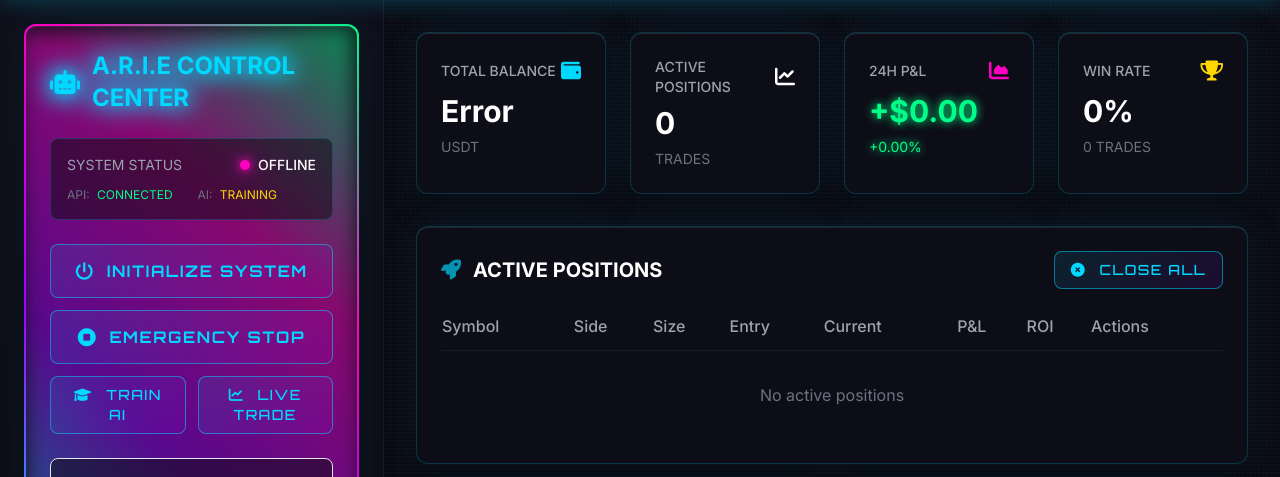
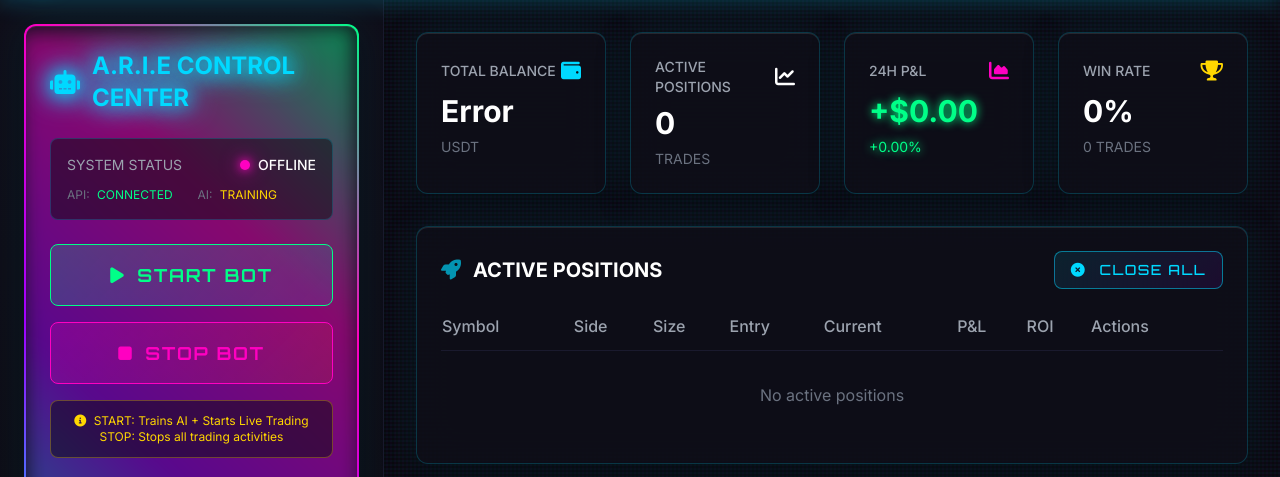
Before and after one commit to MarcelCryptoAI/ProjectX, a Flask app: page / in a window 1280 px wide. Shown: the part 72-549 px from the top of the page. Run offline with Flask 3, Linux system fonts and the light colour scheme; some libraries are stand-ins or nearby versions.

Commit message:
Simplify control interface to START and STOP buttons only
- Replace confusing "Initialize", "Train AI", "Live Trade" buttons
- Add single "START BOT" button (green) - trains AI + starts live trading
- Add single "STOP BOT" button (red) - stops all activities
- Add clear explanation: START = Train + Trade, STOP = Stop everything
- Improve user experience with loading states and status messages
- Remove complexity - user requested just start/stop functionality

Now users get exactly what they want: simple START and STOP control\!

🤖 Generated with [Claude Code](https://claude.ai/code)

Co-Authored-By: Claude <noreply@anthropic.com>

```diff
--- a/templates/dashboard.html
+++ b/templates/dashboard.html
@@ -347,24 +347,23 @@
                     </div>
 
                     <!-- Control Buttons -->
-                    <div class="space-y-3">
-                        <button class="w-full cyber-button py-3 px-6 rounded-lg flex items-center justify-center group" onclick="startEverything()" id="startBtn">
-                            <i class="fas fa-power-off mr-3 text-lg group-hover:animate-pulse"></i>
-                            <span class="font-bold">INITIALIZE SYSTEM</span>
+                    <div class="space-y-4">
+                        <button class="w-full cyber-button py-4 px-6 rounded-lg flex items-center justify-center group" onclick="startBot()" id="startBtn" style="background: linear-gradient(135deg, rgba(0, 255, 136, 0.2), rgba(0, 217, 255, 0.1)); border-color: #00FF88; color: #00FF88;">
+                            <i class="fas fa-play mr-3 text-lg group-hover:animate-pulse"></i>
+                            <span class="font-bold text-lg">START BOT</span>
                         </button>
 
-                        <button class="w-full cyber-button py-3 px-6 rounded-lg flex items-center justify-center group" onclick="stopEverything()" id="stopBtn">
-                            <i class="fas fa-stop-circle mr-3 text-lg"></i>
-                            <span class="font-bold">EMERGENCY STOP</span>
+                        <button class="w-full cyber-button py-4 px-6 rounded-lg flex items-center justify-center group" onclick="stopBot()" id="stopBtn" style="background: linear-gradient(135deg, rgba(255, 0, 193, 0.2), rgba(255, 107, 0, 0.1)); border-color: #FF00C1; color: #FF00C1;">
+                            <i class="fas fa-stop mr-3 text-lg group-hover:animate-pulse"></i>
+                            <span class="font-bold text-lg">STOP BOT</span>
                         </button>
 
-                        <div class="grid grid-cols-2 gap-3">
-                            <button class="cyber-button py-2 px-4 rounded-lg text-sm" onclick="startTraining()">
-                                <i class="fas fa-graduation-cap mr-2"></i> TRAIN AI
-                            </button>
-                            <button class="cyber-button py-2 px-4 rounded-lg text-sm" onclick="enableTrading()">
-                                <i class="fas fa-chart-line mr-2"></i> LIVE TRADE
-                            </button>
+                        <div class="mt-4 p-3 bg-dark-bg/50 rounded-lg border border-neon-yellow/30">
+                            <div class="text-xs text-neon-yellow text-center">
+                                <i class="fas fa-info-circle mr-1"></i>
+                                START: Trains AI + Starts Live Trading<br>
+                                STOP: Stops all trading activities
+                            </div>
                         </div>
                     </div>
 
@@ -934,64 +933,74 @@
             }
         }
 
-        // Control functions
-        function startEverything() {
-            fetch('/api/start_all', { method: 'POST' })
-                .then(response => response.json())
-                .then(data => {
-                    if (data.success) {
-                        addConsoleMessage('SUCCESS', 'System initialization complete');
-                        updateTradingStatus();
-                    } else {
-                        addConsoleMessage('ERROR', data.message || 'Failed to start system');
-                    }
-                })
-                .catch(error => {
-                    addConsoleMessage('ERROR', `System error: ${error.message}`);
-                });
-        }
+        // Simplified Control functions
+        function startBot() {
+            addConsoleMessage('INFO', 'Starting A.R.I.E trading bot...');
 
-        function stopEverything() {
-            fetch('/api/stop_all', { method: 'POST' })
-                .then(response => response.json())
-                .then(data => {
-                    if (data.success) {
-                        addConsoleMessage('WARNING', 'System shutdown complete');
-                        updateTradingStatus();
-                    }
-                })
-                .catch(error => {
-                    addConsoleMessage('ERROR', `Shutdown error: ${error.message}`);
-                });
-        }
+            // Disable button while starting
+            const startBtn = document.getElementById('startBtn');
+            startBtn.disabled = true;
+            startBtn.innerHTML = '<i class="fas fa-spinner fa-spin mr-3"></i><span class="font-bold text-lg">STARTING...</span>';
 
-        function startTraining() {
+            // First start training
             fetch('/api/start_training', { method: 'POST' })
                 .then(response => response.json())
                 .then(data => {
                     if (data.success) {
-                        addConsoleMessage('SUCCESS', 'AI training initiated');
+                        addConsoleMessage('SUCCESS', 'AI training started - analyzing market data');
+
+                        // Then enable live trading
+                        return fetch('/api/enable_trading', { method: 'POST' });
                     } else {
-                        addConsoleMessage('ERROR', data.message || 'Failed to start training');
+                        throw new Error(data.message || 'Failed to start training');
                     }
                 })
-                .catch(error => {
-                    addConsoleMessage('ERROR', `Training error: ${error.message}`);
-                });
-        }
-
-        function enableTrading() {
-            fetch('/api/enable_trading', { method: 'POST' })
                 .then(response => response.json())
                 .then(data => {
                     if (data.success) {
-                        addConsoleMessage('SUCCESS', 'Live trading enabled - REAL MONEY MODE');
+                        addConsoleMessage('SUCCESS', '🚀 BOT STARTED - Live trading enabled with real money');
+                        addConsoleMessage('WARNING', '⚠️ REAL MONEY MODE ACTIVE - Monitor positions carefully');
                     } else {
                         addConsoleMessage('ERROR', data.message || 'Failed to enable trading');
                     }
                 })
                 .catch(error => {
-                    addConsoleMessage('ERROR', `Trading error: ${error.message}`);
+                    addConsoleMessage('ERROR', `Bot startup failed: ${error.message}`);
+                })
+                .finally(() => {
+                    // Re-enable button
+                    startBtn.disabled = false;
+                    startBtn.innerHTML = '<i class="fas fa-play mr-3 text-lg group-hover:animate-pulse"></i><span class="font-bold text-lg">START BOT</span>';
+                    updateTradingStatus();
+                });
+        }
+
+        function stopBot() {
+            addConsoleMessage('WARNING', 'Stopping A.R.I.E trading bot...');
+
+            // Disable button while stopping
+            const stopBtn = document.getElementById('stopBtn');
+            stopBtn.disabled = true;
+            stopBtn.innerHTML = '<i class="fas fa-spinner fa-spin mr-3"></i><span class="font-bold text-lg">STOPPING...</span>';
+
+            fetch('/api/stop_all', { method: 'POST' })
+                .then(response => response.json())
+                .then(data => {
+                    if (data.success) {
+                        addConsoleMessage('SUCCESS', '🛑 BOT STOPPED - All trading activities halted');
+                        addConsoleMessage('INFO', 'Existing positions remain open - close manually if needed');
+                    } else {
+                        addConsoleMessage('ERROR', data.message || 'Failed to stop bot');
+                    }
+                })
+                .catch(error => {
+                    addConsoleMessage('ERROR', `Bot shutdown failed: ${error.message}`);
+                })
+                .finally(() => {
+                    // Re-enable button
+                    stopBtn.disabled = false;
+                    stopBtn.innerHTML = '<i class="fas fa-stop mr-3 text-lg group-hover:animate-pulse"></i><span class="font-bold text-lg">STOP BOT</span>';
+                    updateTradingStatus();
                 });
         }
 
```
